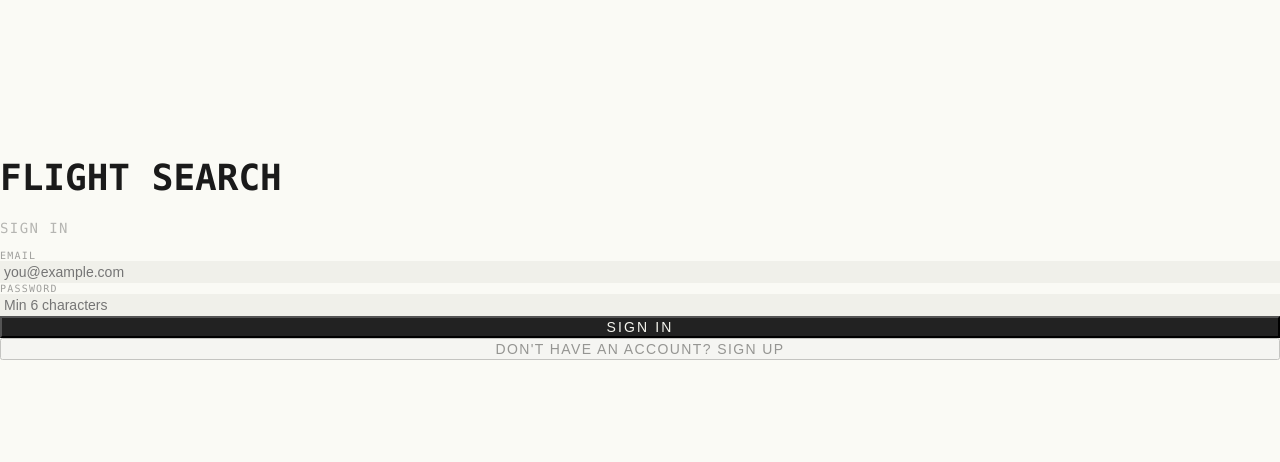
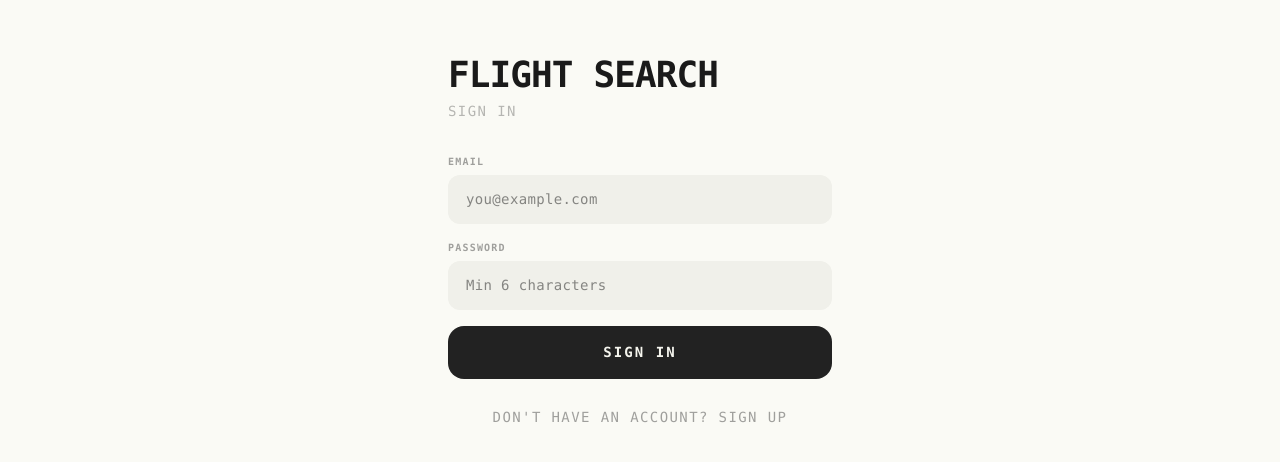
Before and after one commit to xyzchu/flight-search, a Next.js app: page / in a window 1280 px wide. Shown: the part 152-614 px from the top of the page. Built offline with nearby package versions, Linux system fonts and the light colour scheme; no server answers.

Commit message:
Fix Tailwind v4 styling

```diff
--- a/app/globals.css
+++ b/app/globals.css
@@ -1,6 +1,4 @@
-@tailwind base;
-@tailwind components;
-@tailwind utilities;
+@import "tailwindcss";
 
 html, body {
   margin: 0;
@@ -9,7 +7,6 @@ html, body {
   -moz-osx-font-smoothing: grayscale;
 }
 
-/* Remove default blue focus outlines on inputs in Safari/Chrome */
 input:focus, select:focus, textarea:focus {
   outline: none;
 }
--- a/package.json
+++ b/package.json
@@ -16,10 +16,10 @@
     "recharts": "^3.8.1"
   },
   "devDependencies": {
-    "@tailwindcss/postcss": "^4",
+    "@tailwindcss/postcss": "^4.2.2",
     "babel-plugin-react-compiler": "1.0.0",
     "eslint": "^9",
     "eslint-config-next": "16.2.1",
-    "tailwindcss": "^4"
+    "tailwindcss": "^4.2.2"
   }
 }
```
Also changed, not shown: 1 other file (tests, documents, lock files or other folders).
